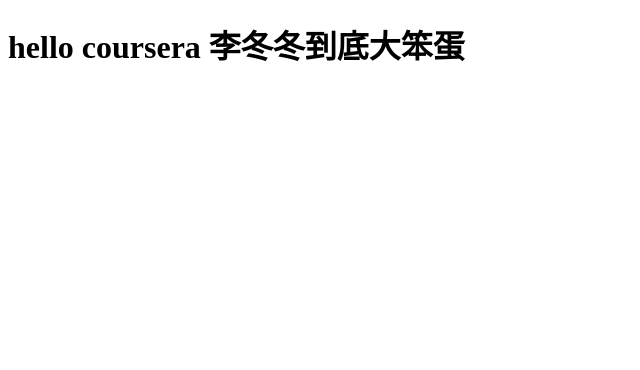
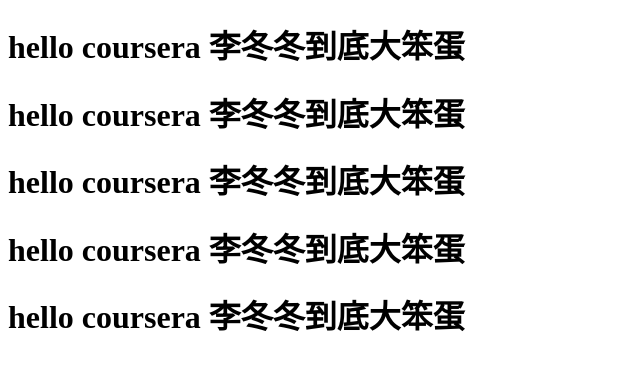
Before and after one commit to helloMr/coursera-test, a plain HTML site: page index.html in a window 1280 px wide. Shown: the whole page, without its empty margins (0-640 px from the left). Drawn offline with Linux system fonts and the light colour scheme.

Commit message:
首页修改

```diff
--- a/index.html
+++ b/index.html
@@ -6,5 +6,9 @@
   </head>
   <body>
     <h1>hello coursera 李冬冬到底大笨蛋</h1>
+    <h1>hello coursera 李冬冬到底大笨蛋</h1>
+    <h1>hello coursera 李冬冬到底大笨蛋</h1>
+    <h1>hello coursera 李冬冬到底大笨蛋</h1>
+    <h1>hello coursera 李冬冬到底大笨蛋</h1>
   </body>
 </html>
```
